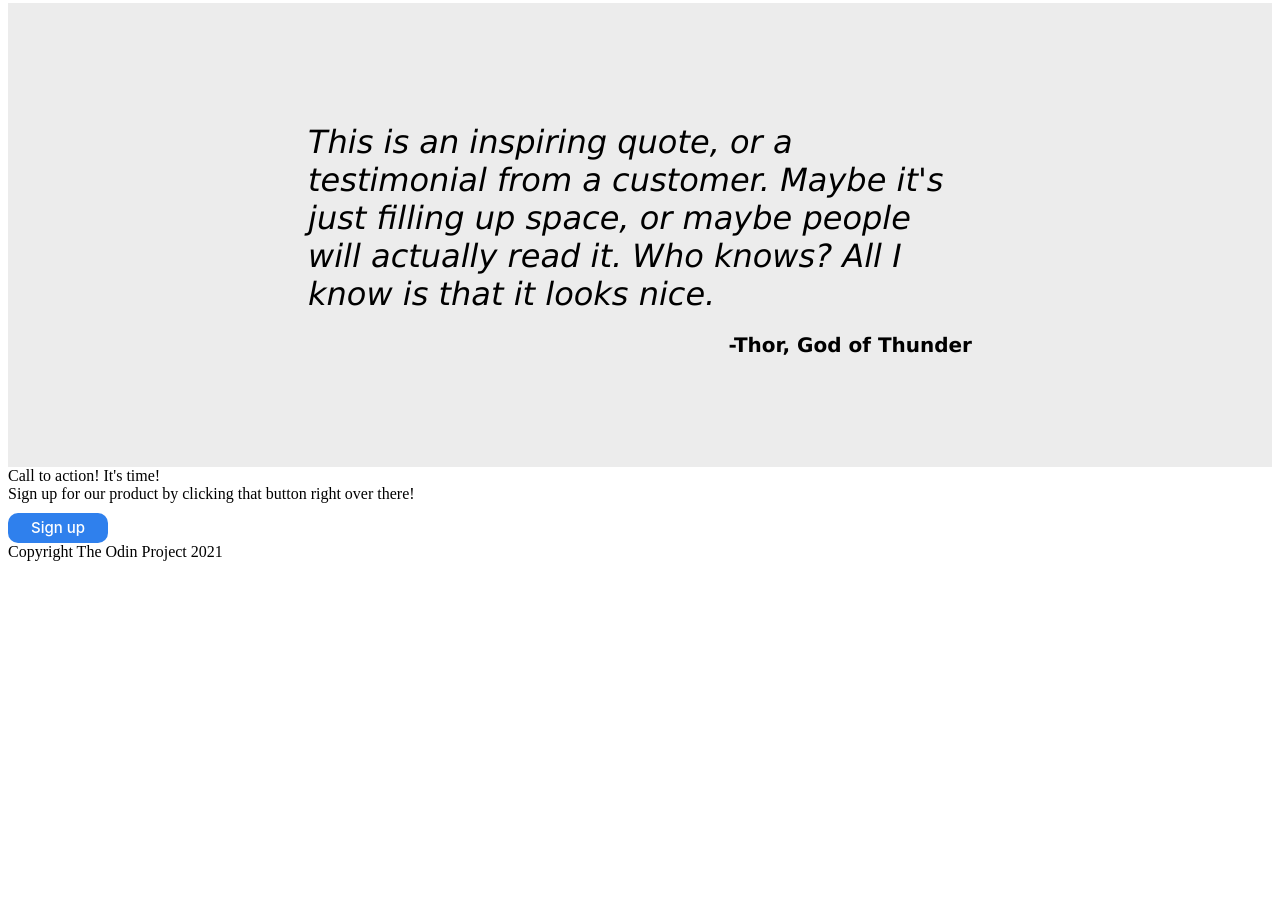
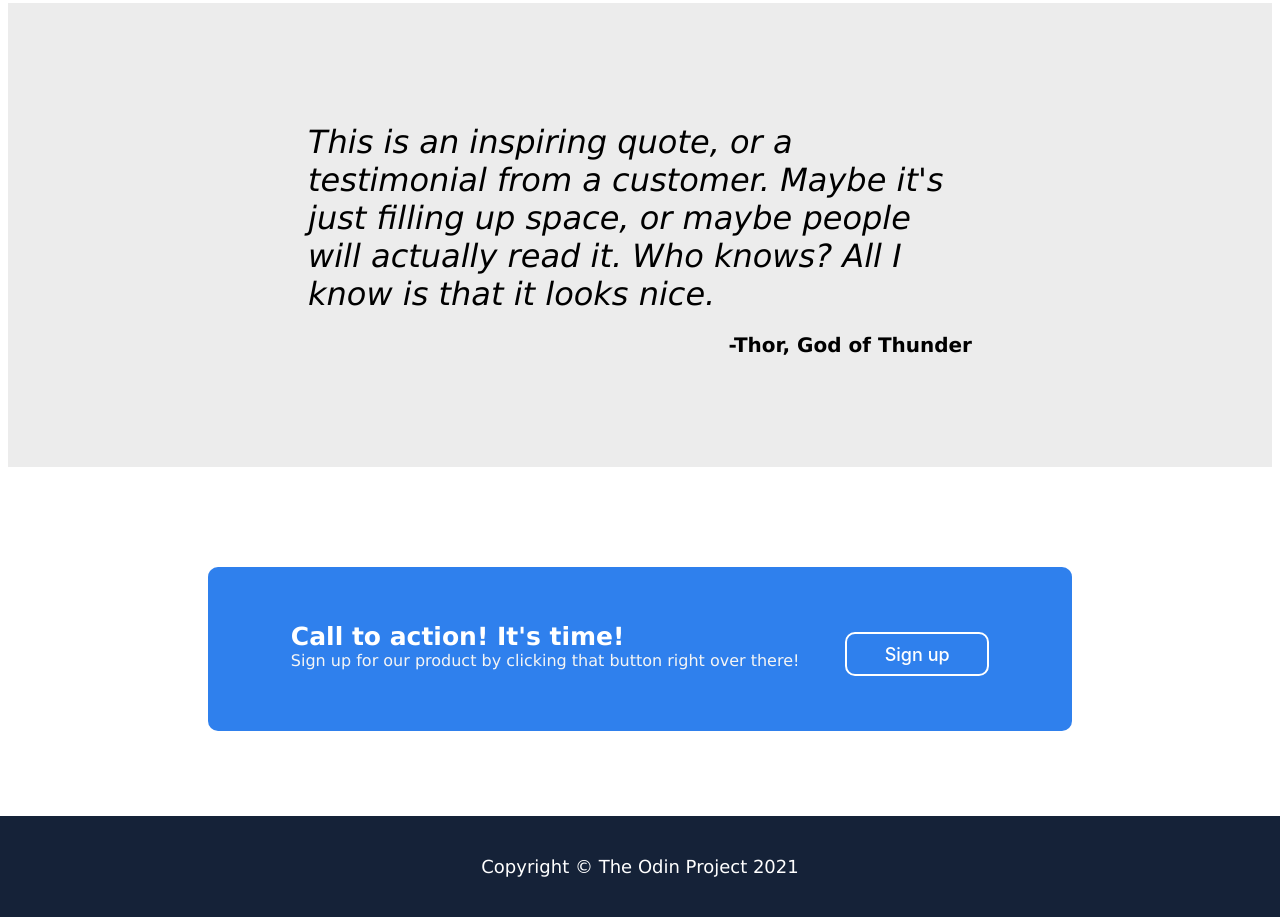
Before and after one commit to lizbetro/landingpage, a plain HTML site: page index.html in a window 1280 px wide. Shown: the part 953-1870 px from the top of the page. Before the commit the page ends 1522 px from the top, so only its background shows below. Drawn offline with Linux system fonts and the light colour scheme.

Commit message:
complete

```diff
--- a/index.html
+++ b/index.html
@@ -84,13 +84,13 @@
                     </div>
                 </div>
 
-                <button>Sign up</button>
+                <button class="secondbutton">Sign up</button>
             </div>
             </div>
         </div>
 
         <div class="footer">
-            Copyright The Odin Project 2021
+            Copyright &copy; The Odin Project 2021
         </div>
     </body>
 
--- a/style.css
+++ b/style.css
@@ -72,12 +72,11 @@ img {
 }
 
 button {
-    background-color: #24A0ED;
-    color: white;
-    width: 100px;
-    height: 30px;
-    border-radius: 12px;
-    margin-top: 10px;
+width: 100px;
+height: 30px;
+border-radius: 12px;
+margin-top: 10px;
+border-color:white;
   appearance: none;
   backface-visibility: hidden;
   background-color: #2f80ed;
@@ -166,3 +165,49 @@ button {
     display: flex;
     justify-content: flex-end;
   }
+
+  .boxbutton {
+    display: flex;
+    flex-direction: row;
+    justify-content: space-around;
+    padding: 55px 60px;
+    background-color: #2f80ed;
+    margin: 100px 200px;
+    border-radius: 10px;
+  }
+
+  .lineone, .linetwo {
+    color: white;
+    font-family: verdana;
+  }
+
+  .lineone {
+    font-size: 25px;
+    font-weight: bold;
+  }
+
+  .linetwo {
+    color: #F5F5F5;
+  }
+
+  .secondbutton {
+    border-color: white;
+    border: 2px solid white;
+    padding: 20px 70px;
+    display: flex;
+    align-items: center;
+    justify-content: center;
+    font-size: 18px;
+  }
+
+  .footer {
+    display: flex;
+    margin-top: auto;
+    justify-content: center;
+    background-color: #152238;
+    color: white;
+    font-size: 18px;
+    padding: 40px;
+    font-family: Verdana;
+    margin: -15px;
+  }
```
